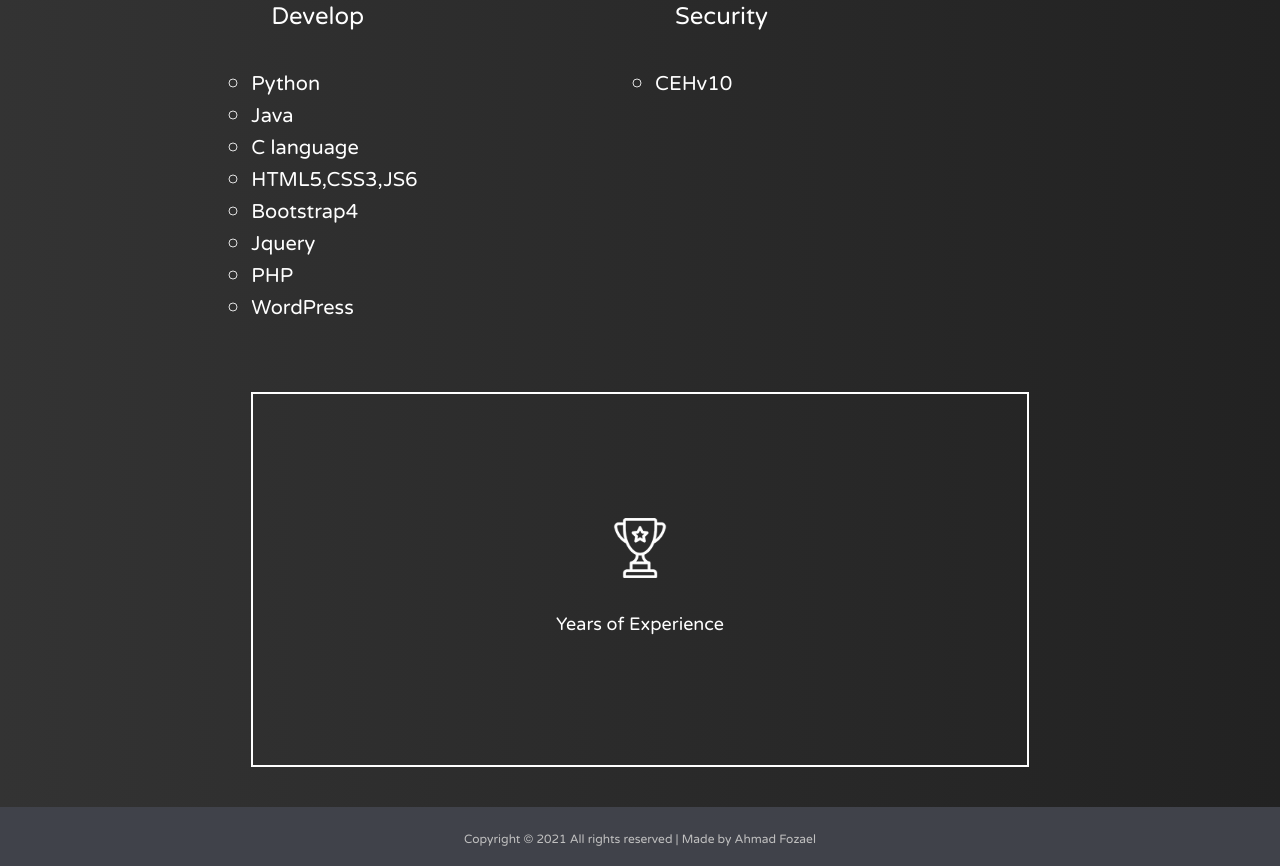
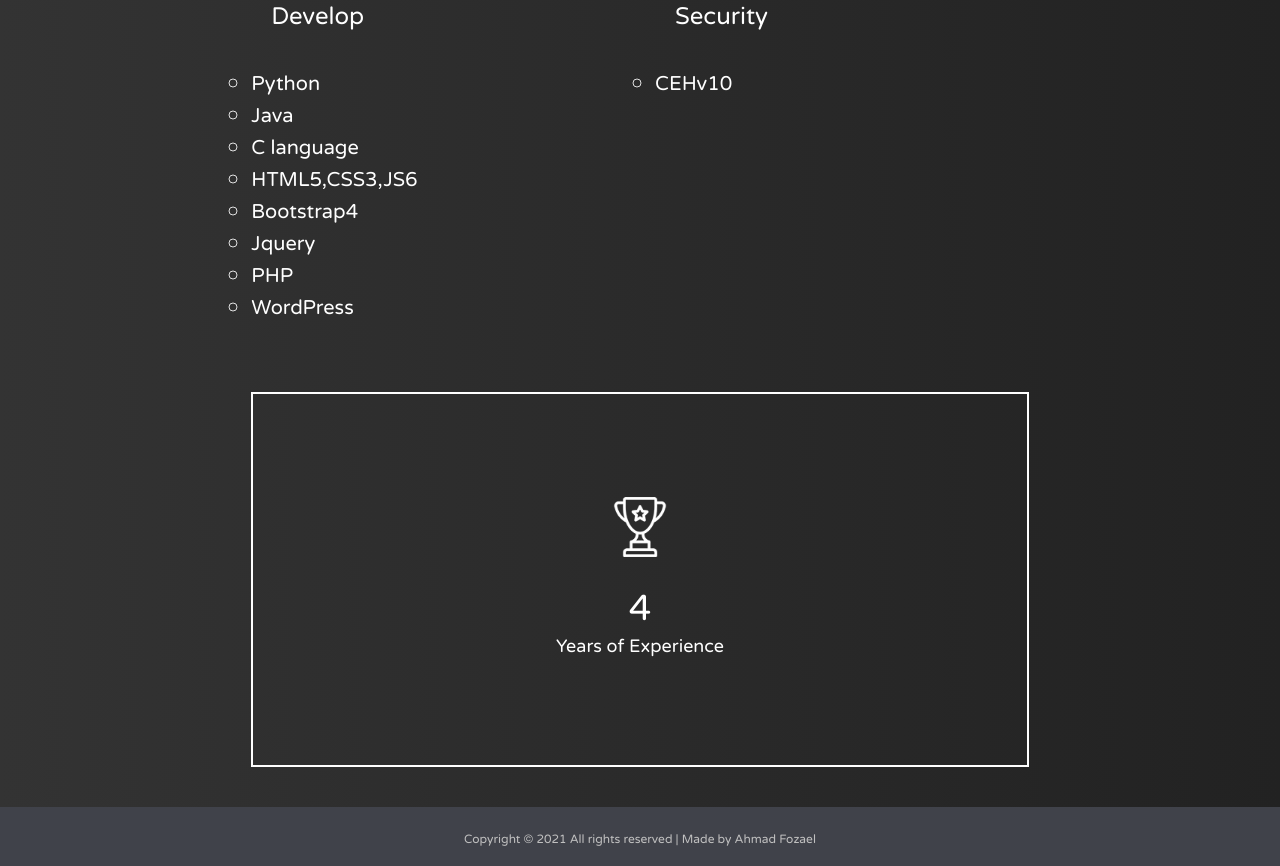
Before and after one commit to FOZAEL/fozael.github.io, a plain HTML site: page index.html in a window 1280 px wide. Shown: the part 4633-5499 px from the top of the page. Drawn offline with Linux system fonts and the light colour scheme.

Commit message:
Update index.html

```diff
--- a/index.html
+++ b/index.html
@@ -396,9 +396,7 @@
 								<div class="fact-box">
 									<div class="fact-content">
 										<img src="img/icon/1-w.png" alt="">
-										<h2><script>
-											4
-										</script></h2>
+										<h2>4</h2>
 										<p>Years of Experience</p>
 									</div>
 								</div>
```
